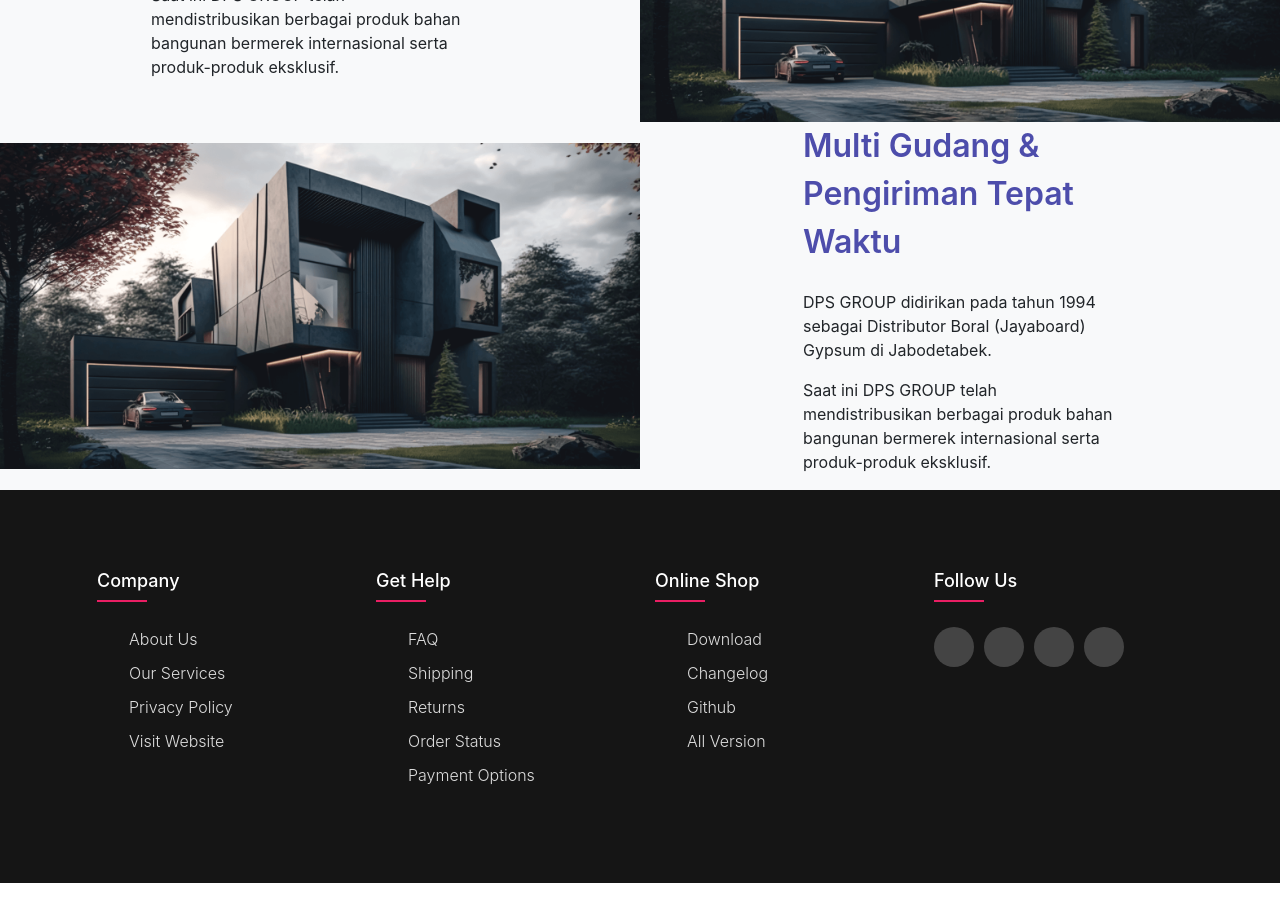
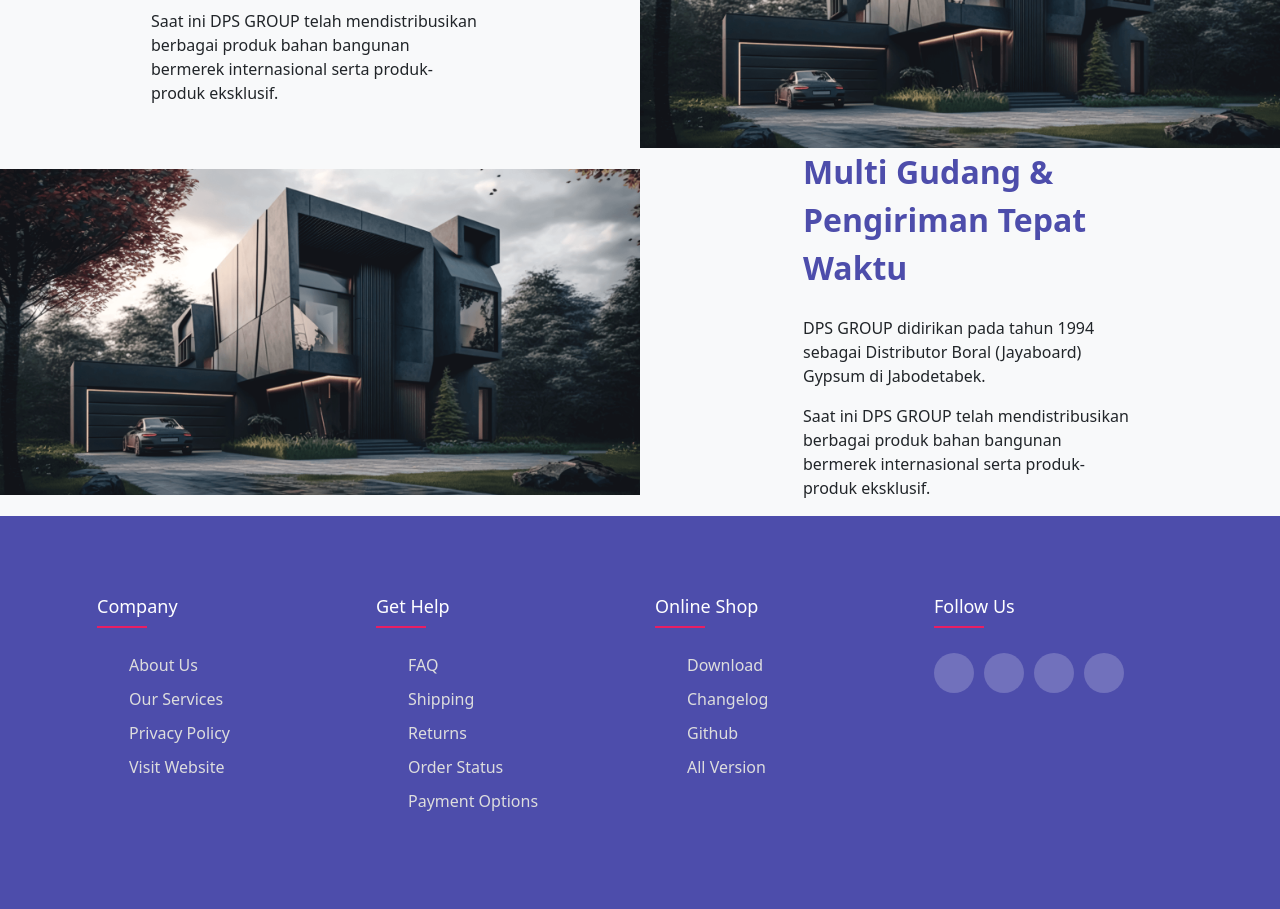
Before and after one commit to irkhamilmi/cahayaasajaya_, a React (Vite) app: page /profil in a window 1280 px wide. Shown: the part 1580-2489 px from the top of the page. Before the commit the page ends 2463 px from the top, so only its background shows below. Built offline with nearby package versions, Linux system fonts and the light colour scheme.

Commit message:
profil footer

```diff
--- a/src/components/footer/index.css
+++ b/src/components/footer/index.css
@@ -1,23 +1,7 @@
-@import url('https://fonts.googleapis.com/css2?family=Poppins:wght@300;400;500;600;700&display=swap');
 
-*,
-*::before,
-*::after {
-    box-sizing: border-box;
-}
-
-* {
-    margin: 0;
-    padding: 0;
-}
-
-body {
-    line-height: 1.5;
-    font-family: 'Poppins', sans-serif;
-}
 
 .footer {
-    background-color: #151515;
+    background-color: #4D4DAB;
     padding: 80px 0;
 }
 
--- a/src/pages/profil.jsx
+++ b/src/pages/profil.jsx
@@ -7,7 +7,7 @@ function profil() {
         className="dar"
         style={{
           backgroundImage: `url(${bg})`,
-          height: "400px",
+          height: "450px",
           width: "100%",
           backgroundSize: "cover",
           objectFit: "cover",
--- a/src/style.css
+++ b/src/style.css
@@ -1,7 +1,19 @@
+@import url('https://fonts.googleapis.com/css2?family=Poppins:wght@300;400;500;600;700&display=swap');
+
+*,
+*::before,
+*::after {
+  box-sizing: border-box;
+}
+
 * {
-  font-family: "Inter", sans-serif;
   margin: 0;
   padding: 0;
+}
+
+body {
+  line-height: 1.5;
+  font-family: 'Poppins', sans-serif;
 }
 
 section {
```
